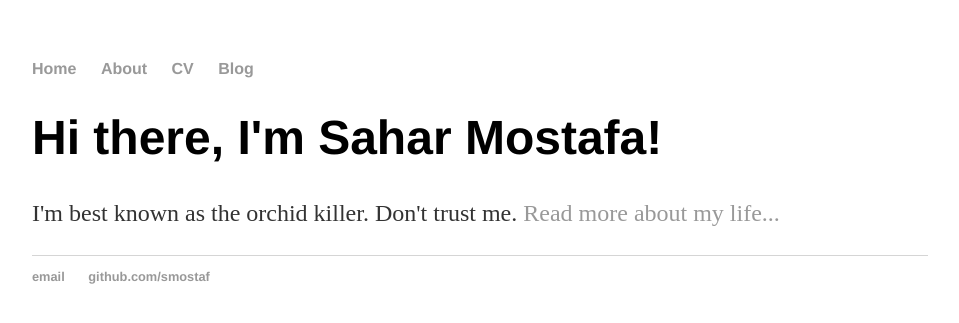
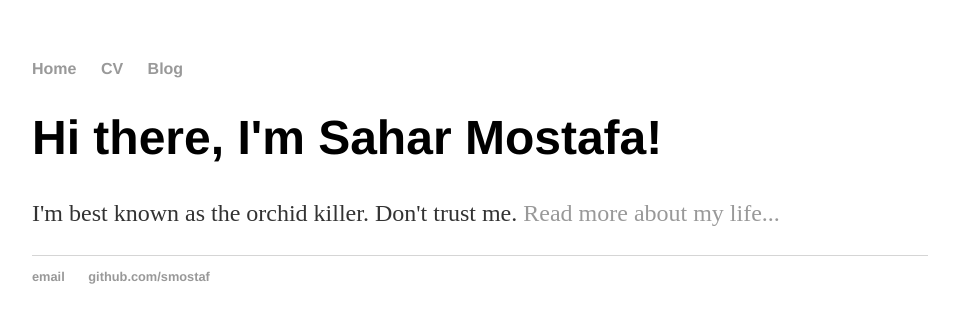
Before and after one commit to SMostaf/sahar.mostafa.github.io, a Jekyll site: the page built from index.html, in a window 1280 px wide. Shown: the top 323 px of the page, without its empty margins (160-1119 px from the left). Built offline with Jekyll 4.4.1, drawn with Linux system fonts in a browser that asks for light colours.

Commit message:
Update default.html

```diff
--- a/_layouts/default.html
+++ b/_layouts/default.html
@@ -9,9 +9,8 @@
 			<nav>
 	    		<ul>
 	        		<li><a href="/">Home</a></li>
-		        	<li><a href="/about">About</a></li>
-	        		<li><a href="/cv">CV</a></li>
-	        		<li><a href="/blog">Blog</a></li>
+	        		<li><a href="https://www.linkedin.com/in/saharmostafa/">CV</a></li>
+	        		<li><a href="http://magic-days.blogspot.com/search/label/Poems">Blog</a></li>
 	    		</ul>
 			</nav>
 			<div class="container">
```
